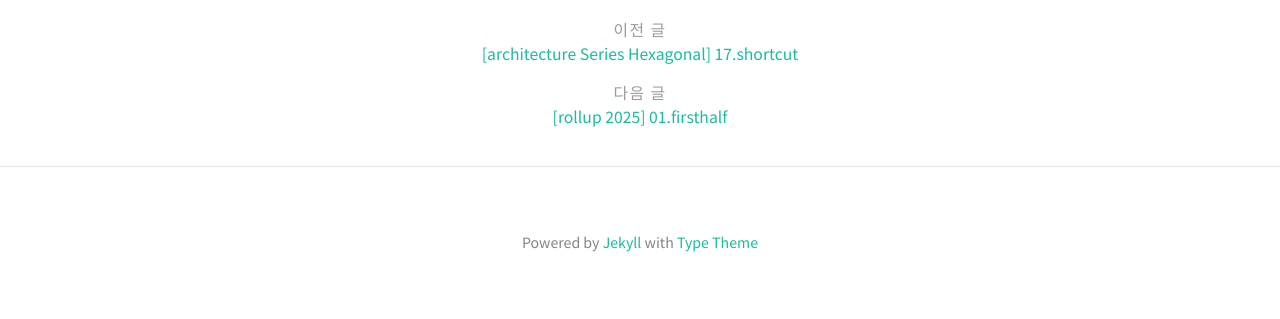
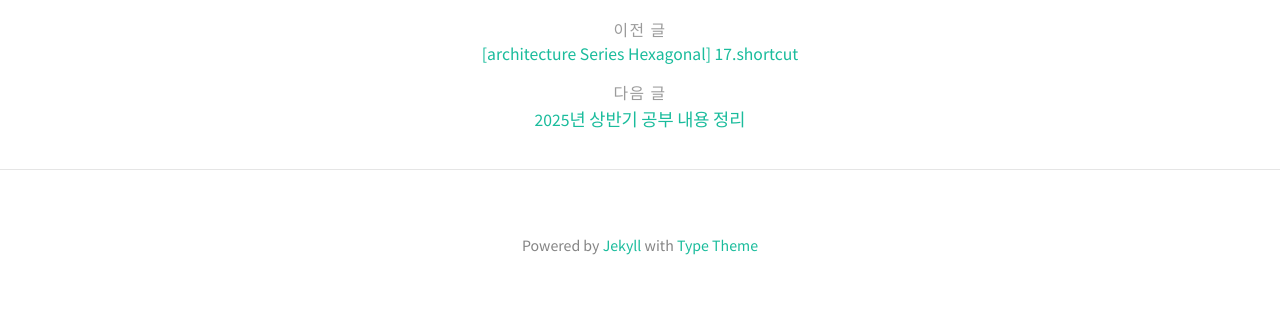
Before and after one commit to newkayak12/newkayak12.github.io, a Jekyll site: the page built from _posts/2025-04-27-[architecture-series-hexagonal]-18.Summary.md, in a window 1280 px wide. Shown: the part 646-965 px from the top of the page. Built offline with Jekyll 4.4.1, drawn with Linux system fonts in a browser that asks for light colours; nearby versions of some CDN libraries.

Commit message:
vault backup: 2025-05-12 21:52:26

```diff
--- a/_posts/2025-04-27-[architecture-series-hexagonal]-18.Summary.md
+++ b/_posts/2025-04-27-[architecture-series-hexagonal]-18.Summary.md
@@ -1,6 +1,9 @@
 ---
 layout: post
-categories: [ARCHITECTURE, DDD, HEXAGONAL]
+categories:
+  - ARCHITECTURE
+  - DDD
+  - HEXAGONAL
 ---
 
 # 결과적으로?
--- a/_posts/2025-05-09-[rollup-2025]-01.firstHalf.md
+++ b/_posts/2025-05-09-[rollup-2025]-01.firstHalf.md
@@ -1,3 +1,14 @@
+---
+layout: post
+title: 2025년 상반기 공부 내용 정리
+categories:
+  - ARCHITECTURE
+  - DDD
+  - HEXAGONAL
+  - OOP
+---
+
+
 # 상반기 내용 정리
 
 
```
Also changed, not shown: .obsidian/workspace.json.
